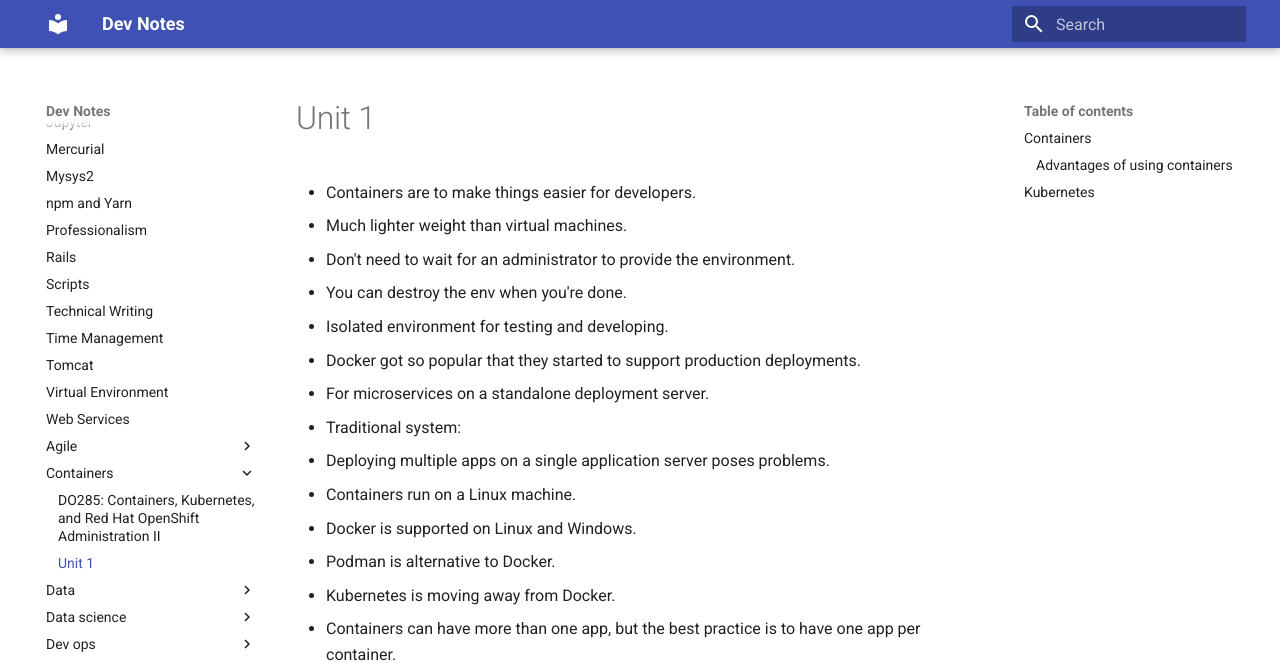
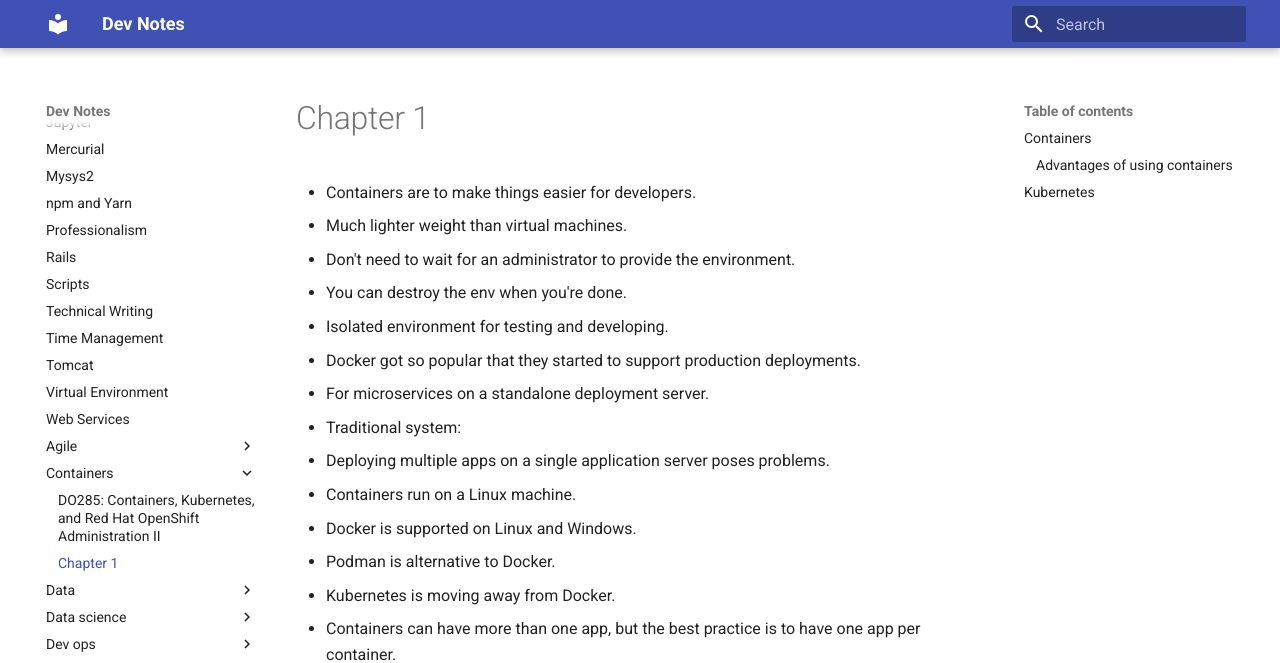
Before and after one commit to shylaclark/dev-notes, an MkDocs documentation site: the page built from docs/containers/unit-1.md, in a window 1280 px wide and 900 px high. Shown: the top 663 px of the window. Built offline with MkDocs 1.6.1 and Material for MkDocs 9.7.7, drawn with Linux system fonts in a browser that asks for light colours.

Commit message:
Update unit-1.md

```diff
--- a/docs/containers/unit-1.md
+++ b/docs/containers/unit-1.md
@@ -1,4 +1,4 @@
-# Unit 1
+# Chapter 1
 - Containers are to make things easier for developers.
   - Much lighter weight than virtual machines.
   - Don't need to wait for an administrator to provide the environment.
```
